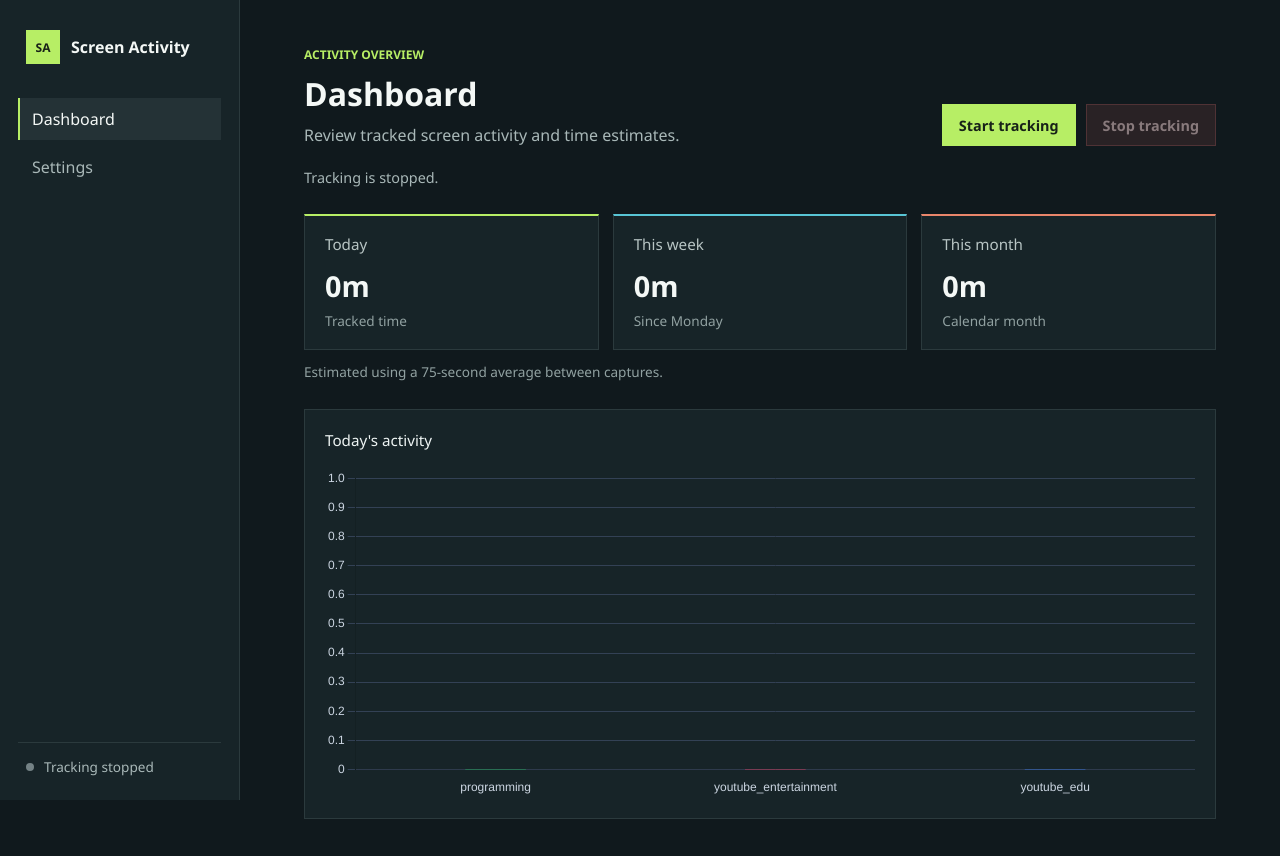
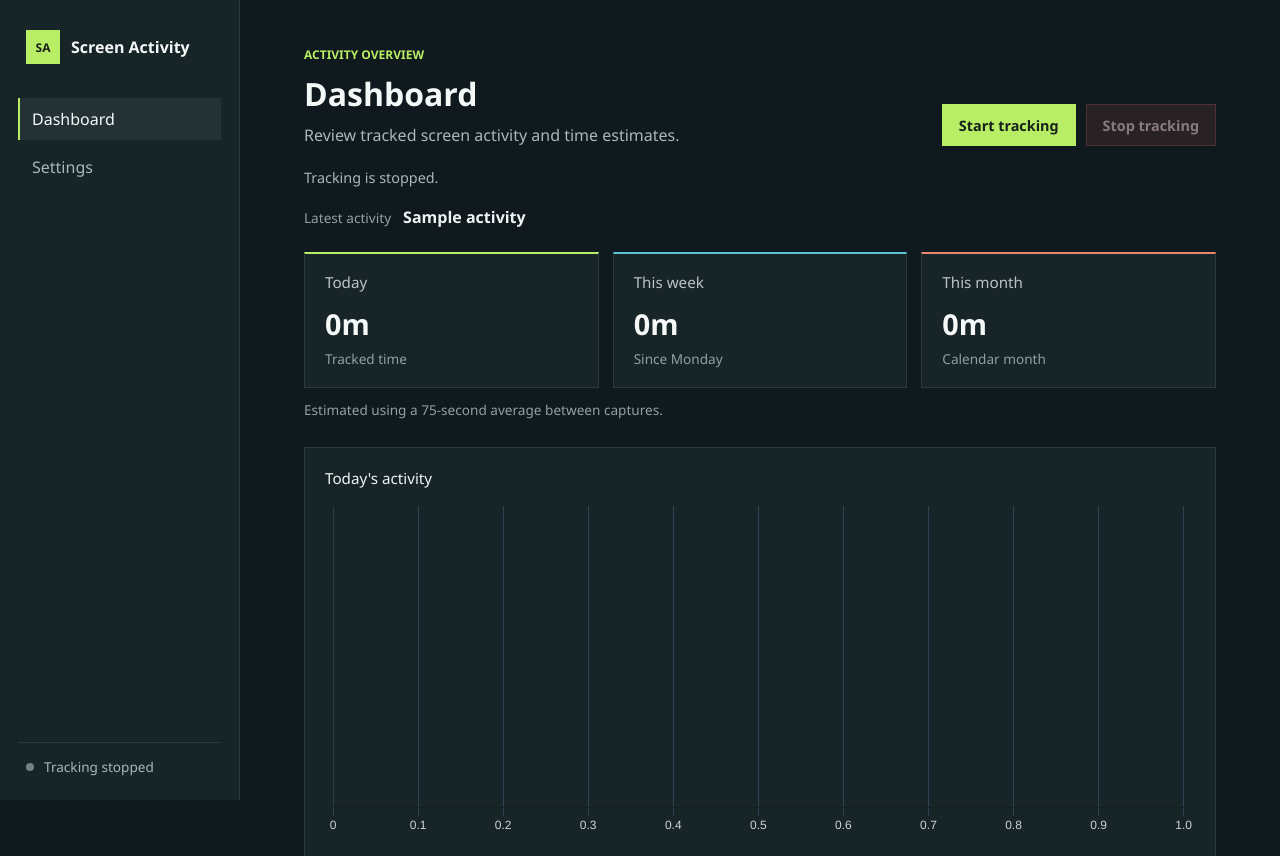
Before and after one commit to ShahidUmair/Privacy-preservation, a Flask app: page / in a window 1280 px wide. Shown: the top 856 px of the page. Before the commit the page ends 819 px from the top, so only its background shows below. Run offline with Flask 3, Linux system fonts and the light colour scheme; tables that the repository leaves empty hold one stand-in row (values such as "Sample post").

Commit message:
Add descriptive screenshot activity labels

```diff
--- /dev/null
+++ b/flask_app/activity_labeler.py
@@ -0,0 +1,51 @@
+try:
+    import pytesseract
+except ImportError:
+    pytesseract = None
+
+
+ACTIVITY_NAMES = {
+    'programming': 'Programming',
+    'youtube_edu': 'YouTube Education',
+    'youtube_entertainment': 'YouTube Entertainment'
+}
+
+
+def describe_activity(img, category):
+    category_name = ACTIVITY_NAMES.get(category, category.replace('_', ' ').title())
+    if pytesseract is None:
+        return category_name
+
+    title_area = img.crop((0, 0, img.width, max(100, int(img.height * 0.2))))
+    try:
+        text_data = pytesseract.image_to_data(
+            title_area,
+            output_type=pytesseract.Output.DICT,
+            config='--psm 6'
+        )
+    except (pytesseract.TesseractNotFoundError, pytesseract.TesseractError):
+        return category_name
+
+    lines = {}
+    for index, raw_text in enumerate(text_data['text']):
+        text = ' '.join(raw_text.split())
+        try:
+            confidence = float(text_data['conf'][index])
+        except (TypeError, ValueError):
+            continue
+        if not text or confidence < 45:
+            continue
+
+        line_id = (
+            text_data['block_num'][index],
+            text_data['par_num'][index],
+            text_data['line_num'][index]
+        )
+        lines.setdefault(line_id, []).append(text)
+
+    title = next((
+        ' '.join(words)[:80]
+        for words in lines.values()
+        if len(' '.join(words)) >= 4 and any(char.isalpha() for char in ' '.join(words))
+    ), None)
+    return f'{category_name} - {title}' if title else category_name
--- a/flask_app/activity_store.py
+++ b/flask_app/activity_store.py
@@ -71,15 +71,19 @@ class ActivityStore:
             for name, (start, end) in periods.items()
         }
 
-        with sqlite3.connect(self.database_path) as connection:
+        with closing(sqlite3.connect(self.database_path)) as connection, connection:
             rows = connection.execute(
                 'SELECT label, COUNT(*) FROM activity '
                 'WHERE captured_at >= ? AND captured_at < ? GROUP BY label',
                 (today.timestamp(), min(tomorrow, now + timedelta(microseconds=1)).timestamp())
             ).fetchall()
+            latest = connection.execute(
+                'SELECT label FROM activity ORDER BY captured_at DESC, id DESC LIMIT 1'
+            ).fetchone()
 
         return {
             'period_seconds': period_seconds,
+            'latest_activity': latest[0] if latest else None,
             'daily_activity_minutes': {
                 label: round(count * CAPTURE_INTERVAL_SECONDS / 60, 2)
                 for label, count in rows
--- a/flask_app/app.py
+++ b/flask_app/app.py
@@ -7,10 +7,11 @@ import os
 from tensorflow.keras.models import load_model
 from tensorflow.keras.preprocessing import image
 import numpy as np
+from activity_labeler import describe_activity
 
 app = Flask(__name__)
 MODEL = load_model('../model/model.h5')
-LABELS = ['programming', 'youtube_entertainment', 'youtube_edu']
+LABELS = ['programming', 'youtube_edu', 'youtube_entertainment']
 DEFAULT_SCREENSHOT_DIR = Path(app.root_path) / 'screenshots' / 'captured_images'
 DEFAULT_SCREENSHOT_DIR.mkdir(parents=True, exist_ok=True)
 activity_store = ActivityStore(os.path.join(app.instance_path, 'activity.sqlite3'))
@@ -30,7 +31,8 @@ def capture_and_predict():
     img_arr = np.expand_dims(img_arr, axis=0)
 
     prediction = MODEL.predict(img_arr)[0]
-    label = LABELS[np.argmax(prediction)]
+    category = LABELS[np.argmax(prediction)]
+    label = describe_activity(img, category)
     activity_store.record(label)
     return label
 
--- a/flask_app/static/css/style.css
+++ b/flask_app/static/css/style.css
@@ -183,6 +183,22 @@ h1 {
     margin: 0 0 22px;
     color: #a9b8b8;
     font-size: 0.9rem;
+}
+
+.latest-activity {
+    display: flex;
+    align-items: baseline;
+    gap: 12px;
+    margin: -8px 0 24px;
+    color: #91a1a1;
+    font-size: 0.85rem;
+}
+
+.latest-activity strong {
+    overflow-wrap: anywhere;
+    color: #eef4f3;
+    font-size: 1rem;
+    font-weight: 600;
 }
 
 .summary-section {
--- a/flask_app/static/js/script.js
+++ b/flask_app/static/js/script.js
@@ -18,19 +18,20 @@ const ctx = document.getElementById('activityChart').getContext('2d');
 const chart = new Chart(ctx, {
     type: 'bar',
     data: {
-        labels: Object.keys(counts),
+        labels: [],
         datasets: [{
-            label: 'Time Spent Today (Minutes)',
-            data: Object.values(counts),
-            backgroundColor: ['#22c55e', '#f43f5e', '#3b82f6'],
-            borderRadius: 6,
-            barThickness: 60  // 💡 Set bar thickness to prevent auto-shrink
+            label: 'Estimated Time Today (Minutes)',
+            data: [],
+            backgroundColor: '#b7ee65',
+            borderRadius: 2,
+            barThickness: 22
         }]
     },
     options: {
         responsive: true,
         maintainAspectRatio: false, // 💡 Ensure consistent layout
         animation: false, // ✅ Completely disables animation on update
+        indexAxis: 'y',
         plugins: {
             tooltip: {
                 enabled: true,
@@ -49,7 +50,7 @@ const chart = new Chart(ctx, {
             intersect: true
         },
         scales: {
-            y: {
+            x: {
                 beginAtZero: true,
                 ticks: {
                     color: '#cbd5e1'
@@ -58,7 +59,7 @@ const chart = new Chart(ctx, {
                     color: '#334155'
                 }
             },
-            x: {
+            y: {
                 ticks: {
                     color: '#cbd5e1'
                 },
@@ -72,11 +73,9 @@ const chart = new Chart(ctx, {
 
 function updateChart(label) {
     const activityMinutes = label.daily_activity_minutes || {};
-    counts = Object.fromEntries(Object.keys(counts).map(activity => [
-        activity,
-        activityMinutes[activity] || 0
-    ]));
-    chart.data.datasets[0].data = Object.values(counts);
+    const activities = Object.entries(activityMinutes).sort((left, right) => right[1] - left[1]);
+    chart.data.labels = activities.map(([activity]) => activity);
+    chart.data.datasets[0].data = activities.map(([, minutes]) => minutes);
     chart.update();
 }
 
@@ -90,6 +89,7 @@ function renderDashboard(data) {
     document.getElementById('dailyTotal').textContent = formatDuration(data.period_seconds.daily);
     document.getElementById('weeklyTotal').textContent = formatDuration(data.period_seconds.weekly);
     document.getElementById('monthlyTotal').textContent = formatDuration(data.period_seconds.monthly);
+    document.getElementById('latestActivityLabel').textContent = data.latest_activity || 'No activity recorded';
     updateChart(data);
 }
 
--- a/flask_app/templates/index.html
+++ b/flask_app/templates/index.html
@@ -37,6 +37,7 @@
                     </div>
                 </header>
                 <p id="trackingStatus" class="tracking-status" role="status" aria-live="polite">Tracking is stopped.</p>
+                <p class="latest-activity">Latest activity <strong id="latestActivityLabel">No activity recorded</strong></p>
 
                 <section class="summary-section" aria-label="Tracked time summaries">
                     <article class="summary-item">
--- a/requirements.txt
+++ b/requirements.txt
@@ -2,6 +2,7 @@ Flask
 tensorflow
 numpy
 Pillow
+pytesseract
 matplotlib
 opencv-python
 scikit-learn
```
